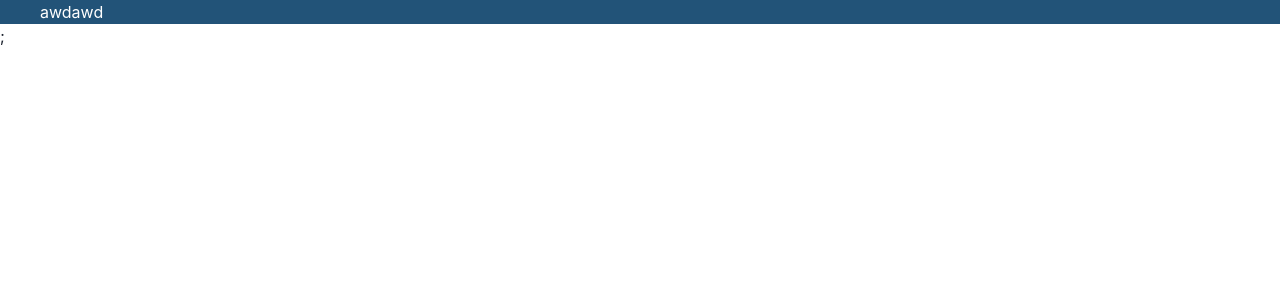
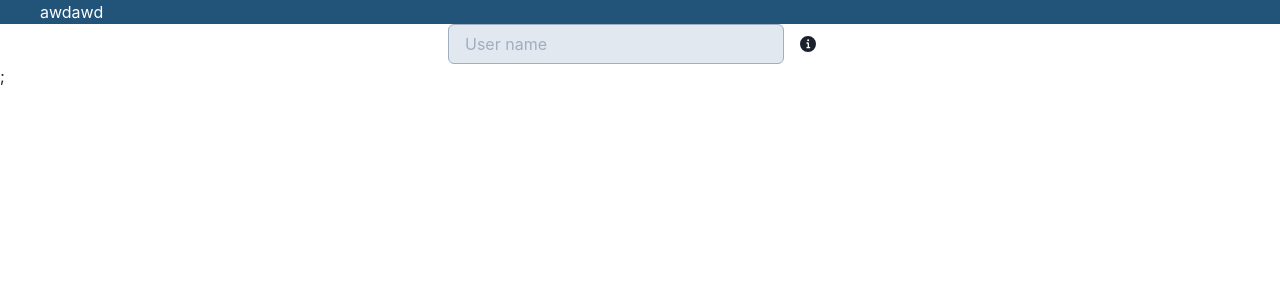
Before and after one commit to china555/Senior-Project, a Next.js app in the folder Hearths/frontend/: page / in a window 1280 px wide. Shown: the top 300 px of the page. Built offline with nearby package versions, Linux system fonts and the light colour scheme.

Commit message:
feat: input element

```diff
--- /dev/null
+++ b/Hearths/frontend/components/element/Input.tsx
@@ -0,0 +1,78 @@
+import {
+  InputProps,
+  Input as ChakraInput,
+  FormHelperText,
+  Tooltip,
+  Text,
+  Box,
+  Flex,
+} from "@chakra-ui/react";
+import { InfoIcon, WarningIcon } from "@chakra-ui/icons";
+import React, { forwardRef } from "react";
+import { ErrorMessages } from "../shared/ErrorMessages";
+import { isNil } from "lodash";
+
+export interface IInputProps extends InputProps {
+  isInvalid?: boolean;
+  labelText?: string;
+  helperText?: string;
+  errorMessages?: string[];
+  labelWidth?: string;
+  toolTipText?: string;
+}
+
+export const HeartInput = forwardRef<HTMLInputElement, IInputProps>(
+  (
+    {
+      labelText,
+      helperText,
+      errorMessages = [],
+      size = "md",
+      isInvalid = false,
+      isRequired = false,
+      placeholder = "",
+      toolTipText,
+      ...style
+    },
+    ref
+  ) => {
+    const hasErrorMessages = errorMessages.length > 0;
+
+    return (
+      <>
+        {labelText && (
+          <Text>
+            {labelText} {isRequired && <span style={{ color: "red" }}>*</span>}
+          </Text>
+        )}
+        <Box>
+          <Flex alignItems="center">
+            <ChakraInput
+              size={size}
+              errorBorderColor="red.500"
+              focusBorderColor="gray.400"
+              backgroundColor="gray.200"
+              placeholder={placeholder}
+              {...style}
+              isInvalid={isInvalid}
+              ref={ref}
+              borderColor="gray.400"
+            />
+            {toolTipText && (
+              <Tooltip label={toolTipText} aria-label={toolTipText}>
+                <InfoIcon w={4} h={4} mx={4} display={["none", "block"]} />
+              </Tooltip>
+            )}
+          </Flex>
+
+          {hasErrorMessages && (
+            <ErrorMessages listErrorMessages={errorMessages} />
+          )}
+        </Box>
+        {helperText && <FormHelperText>{helperText}</FormHelperText>}
+      </>
+    );
+  }
+);
+
+HeartInput.displayName = "HeartInput";
--- /dev/null
+++ b/Hearths/frontend/components/shared/ErrorMessages.tsx
@@ -0,0 +1,23 @@
+import { Box, Text, BoxProps } from "@chakra-ui/react";
+import { isEmpty, isNil } from "lodash";
+import React from "react";
+interface IListErrorMessagesProps extends BoxProps {
+  listErrorMessages: string[];
+}
+
+export const ErrorMessages = ({
+  listErrorMessages,
+  ...boxStyle
+}: IListErrorMessagesProps) => {
+  if (isNil(listErrorMessages) || isEmpty(listErrorMessages)) return null;
+
+  return (
+    <Box {...boxStyle}>
+      {listErrorMessages.map((message) => (
+        <Text fontSize="xs" key={message} color="red.400" fontWeight="semibold">
+          {message}
+        </Text>
+      ))}
+    </Box>
+  );
+};
--- a/Hearths/frontend/package.json
+++ b/Hearths/frontend/package.json
@@ -9,14 +9,17 @@
     "lint": "next lint"
   },
   "dependencies": {
+    "@chakra-ui/icons": "^1.0.16",
     "@chakra-ui/react": "^1.6.9",
     "@emotion/react": "^11",
     "@emotion/styled": "^11",
     "framer-motion": "^4",
     "i18next": "^21.3.1",
+    "lodash": "^4.17.21",
     "next": "11.1.2",
     "react": "17.0.2",
-    "react-dom": "17.0.2"
+    "react-dom": "17.0.2",
+    "react-hook-form": "^7.17.4"
   },
   "devDependencies": {
     "@types/react": "17.0.24",
--- a/Hearths/frontend/pages/index.tsx
+++ b/Hearths/frontend/pages/index.tsx
@@ -1,11 +1,19 @@
 import { Box } from "@chakra-ui/react";
 import type { NextPage } from "next";
+import { HeartInput } from "../components/element/Input";
 import TopMenu from "../components/topmenu";
 
 const Home: NextPage = () => {
   return (
     <Box>
       <TopMenu />
+      <Box width={["100%", "30%"]} mx="auto">
+        <HeartInput
+          placeholder="User name"
+          toolTipText="It is used for your identification and is used only
+in this process. It will not be used for anything else"
+        />
+      </Box>
     </Box>
   );
 };
```
Also changed, not shown: 1 other file (tests, documents, lock files or other folders).
